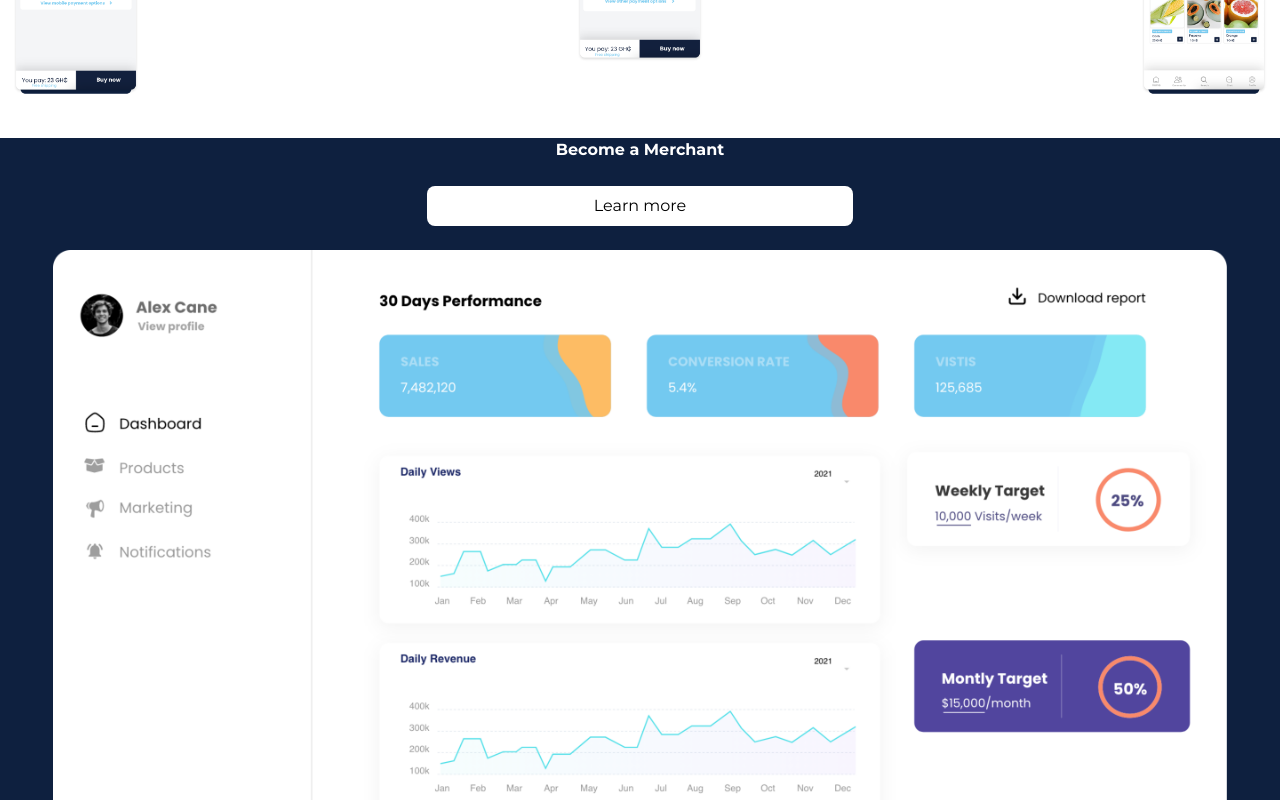
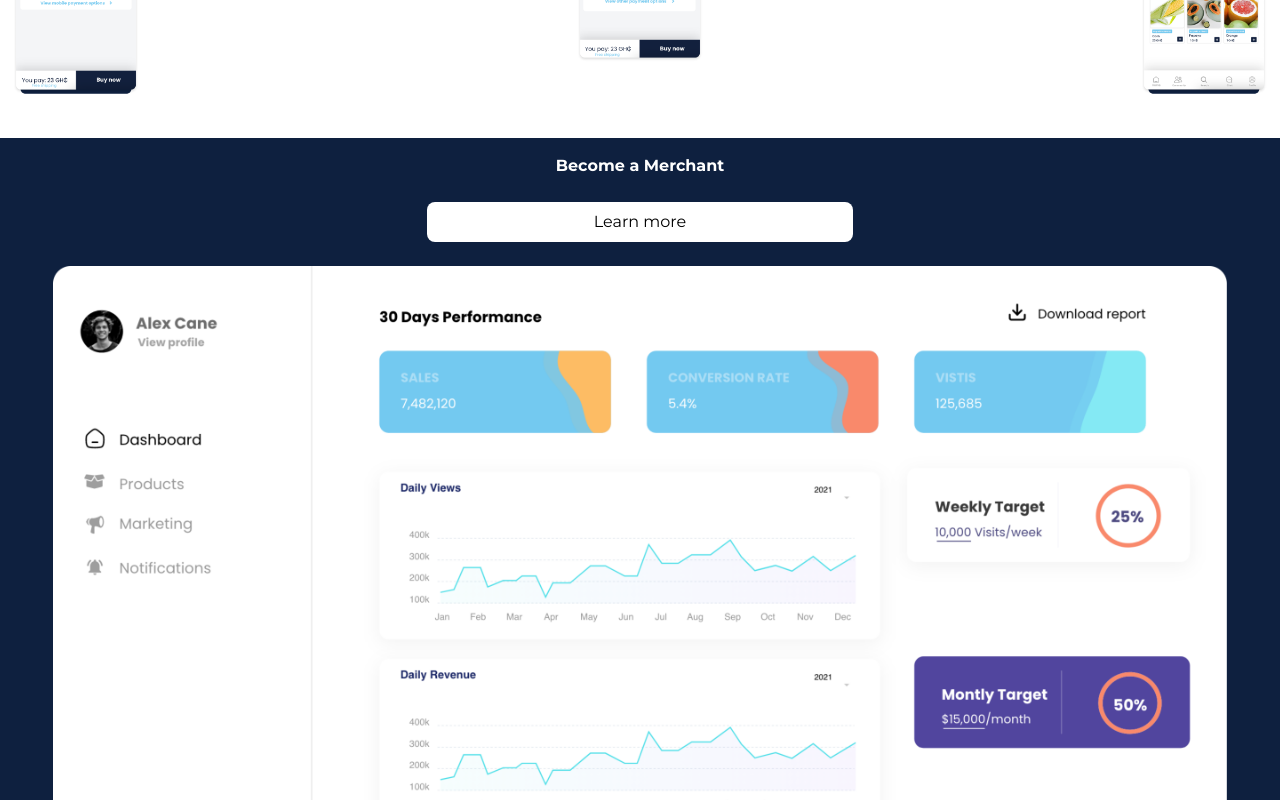
Before and after one commit to aapetsi/sttrand-website, a Next.js app: page / in a window 1280 px wide. Shown: the part 1480-2280 px from the top of the page. Built offline with nearby package versions, Linux system fonts and the light colour scheme.

Commit message:
add extra padding

```diff
--- a/pages/index.jsx
+++ b/pages/index.jsx
@@ -69,7 +69,7 @@ export default function Home() {
       </div>
 
       <div className='bg-deep-blue'>
-        <h1 className='text-center text-white font-semibold mb-6'>
+        <h1 className='text-center text-white font-semibold mb-6 pt-4'>
           Become a Merchant
         </h1>
         <div className='bg-white w-1/3 mx-auto rounded-lg h-10 flex flex-col justify-center text-center mb-6'>
```
